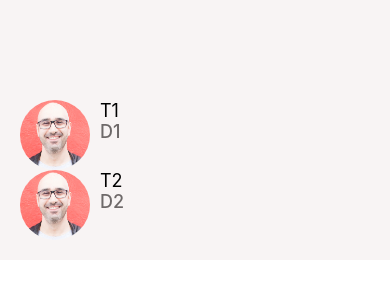
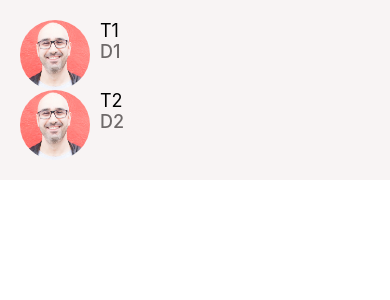
Before and after one commit to jehadabuawwad/done-with-it, a React Native app: screen / in a window 390 px wide. Shown: the top 300 px of the page. Built offline with nearby package versions, Linux system fonts and the light colour scheme.

Commit message:
feat : extract screen component

```diff
--- a/App.tsx
+++ b/App.tsx
@@ -24,7 +24,7 @@ const styles = StyleSheet.create({
   container: {
     backgroundColor: colors.cardBackground,
     padding: 20,
-    paddingTop: 100,
+
   },
 });
 
--- a/app/screens/MessageScreen.tsx
+++ b/app/screens/MessageScreen.tsx
@@ -1,4 +1,10 @@
-import { StyleSheet, FlatList } from "react-native";
+import {
+  StyleSheet,
+  FlatList,
+  StatusBar,
+  Platform,
+  SafeAreaView,
+} from "react-native";
 import { ListItem } from "../components/ListItem";
 
 interface IMessagesScreenProps {}
@@ -21,6 +27,7 @@ const MessagesScreen: React.FunctionComponent<IMessagesScreenProps> = (
   props
 ) => {
   return (
+    <SafeAreaView style={styles.screen}>
       <FlatList
         data={messages}
         keyExtractor={(MessagesScreen) => MessagesScreen.id.toString()}
@@ -31,9 +38,14 @@ const MessagesScreen: React.FunctionComponent<IMessagesScreenProps> = (
             image={item.image}
           />
         )}
-    ></FlatList>
+      />
+    </SafeAreaView>
   );
 };
 
-const styles = StyleSheet.create({});
+const styles = StyleSheet.create({
+  screen: {
+    paddingTop: Platform.OS == "android" ? StatusBar.currentHeight : 0,
+  },
+});
 export default MessagesScreen;
```
Lines whose indentation alone changed are shown as unchanged.
